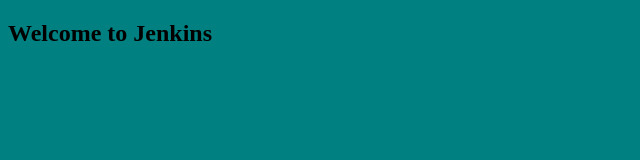
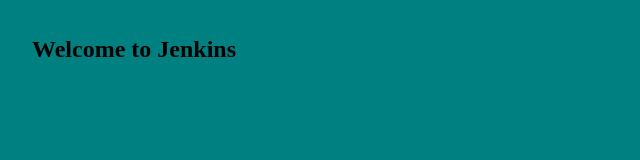
Before and after one commit to chidelmun/JenkinsPipelineTest, a plain HTML site: page index.html in a window 1280 px wide. Shown: the whole page, without its empty margins (0-640 px from the left). Drawn offline with Linux system fonts and the light colour scheme.

Commit message:
Added dev branch

```diff
--- a/index.html
+++ b/index.html
@@ -2,6 +2,12 @@
 <html>
 <head>
 	<title>Welcome</title>
+	<style type="text/css">
+		body{
+			margin: 0 auto;
+			padding: 1em 2em;
+		}
+	</style>
 </head>
 <body bgcolor="teal">
 	<h2> Welcome to Jenkins</h2>
```
